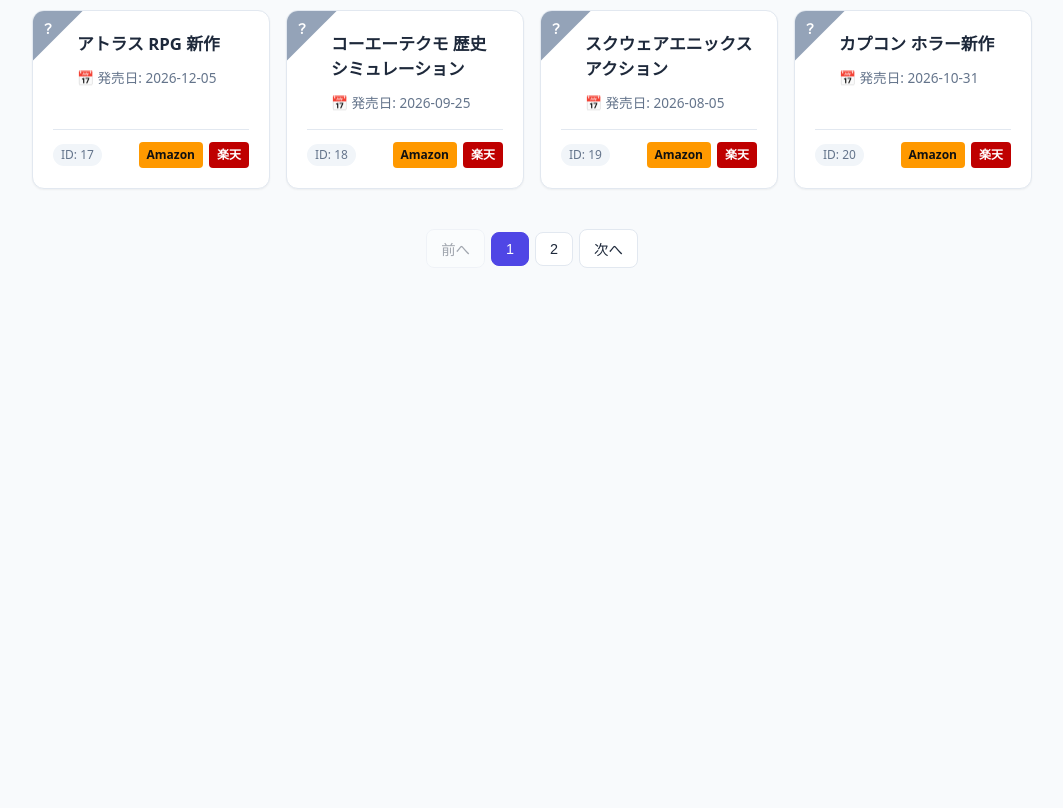
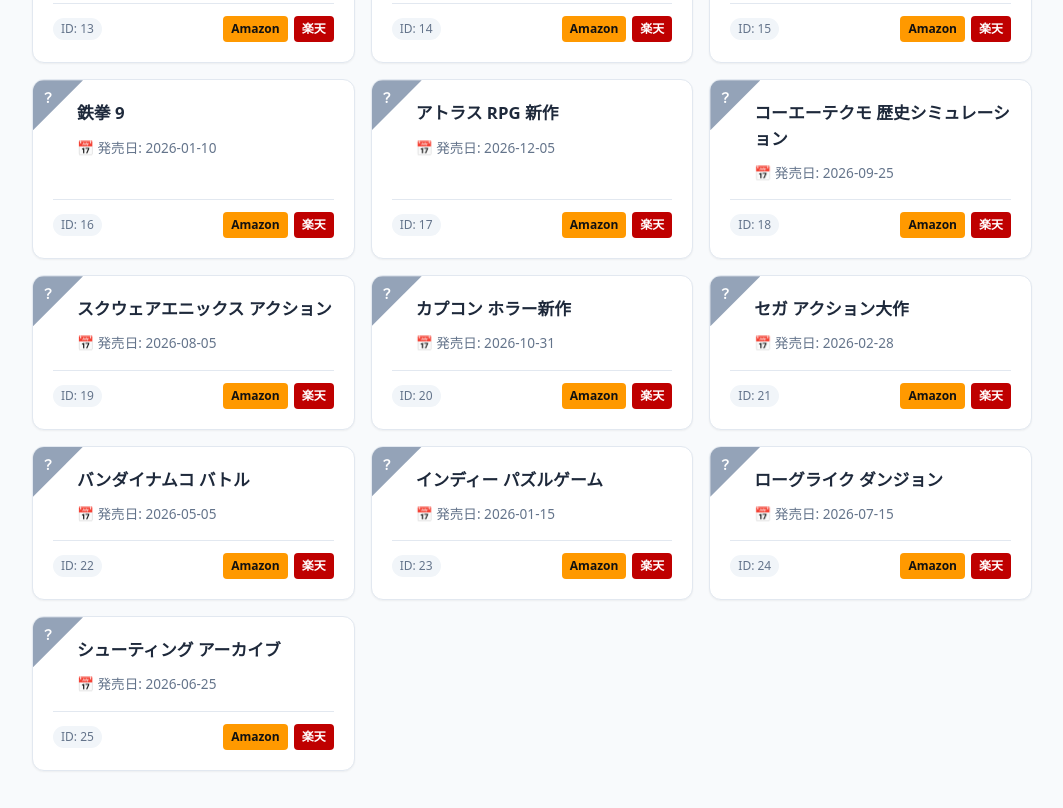
Before and after one commit to inumi2022/test, a plain HTML site: page index.html in a window 1280 px wide. Shown: the part 995-1803 px from the top of the page, without its empty margins (108-1171 px from the left). Before the commit the page ends 1293 px from the top, so only its background shows below. Drawn offline with Linux system fonts and the light colour scheme.

Commit message:
Adjust grid column size and items per page

```diff
--- a/index.html
+++ b/index.html
@@ -82,7 +82,7 @@
         /* カードグリッドレイアウト（レスポンシブ対応） */
         .grid-container {
             display: grid;
-            grid-template-columns: repeat(auto-fill, minmax(220px, 1fr));
+            grid-template-columns: repeat(auto-fill, minmax(280px, 1fr));
             gap: 16px;
             margin-bottom: 30px;
             list-style: none;
@@ -279,7 +279,7 @@
     <script>
         let allData = [];
         let currentPage = 1;
-        const itemsPerPage = 20;
+        const itemsPerPage = 30;
 
         window.addEventListener('DOMContentLoaded', async () => {
             try {
```
